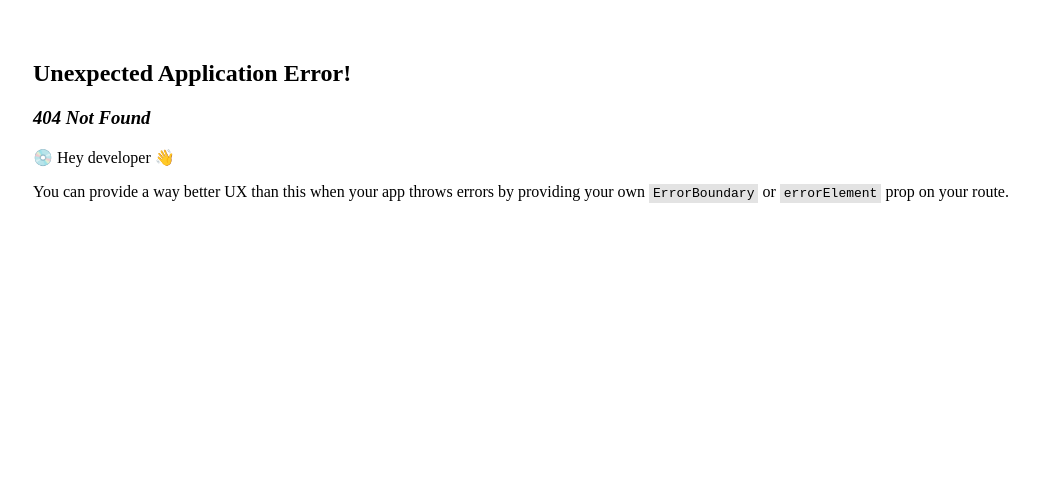
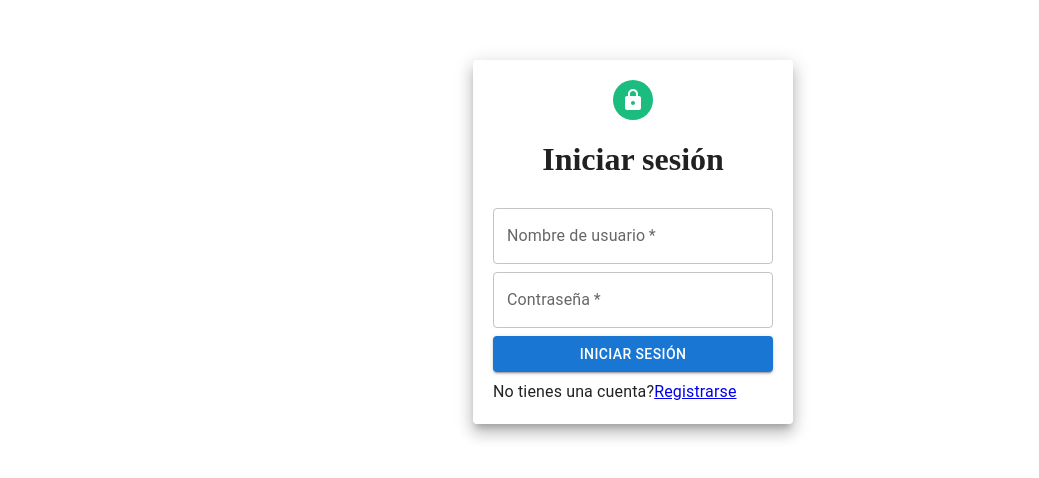
Before and after one commit to Fran250599/React-Products-Managing-Tool, a React (Vite) app: page /login in a window 1280 px wide. Before the commit this address had no page. Shown: the top 478 px of the page, without its empty margins (7-1046 px from the left). Built offline with nearby package versions, Linux system fonts and the light colour scheme.

Commit message:
User context created and working as expected

```diff
--- /dev/null
+++ b/src/contexts/UserContext.jsx
@@ -0,0 +1,32 @@
+// src/contexts/UserContext.jsx
+import React, { createContext, useState, useContext } from 'react';
+
+// Crea un Context para los datos del usuario
+export const UserContext = createContext();
+
+export const UserProvider = ({ children }) => {
+  const [user, setUser] = useState(null);
+
+  const login = (userData) => {
+    setUser(userData);
+  };
+
+
+  const logout = () => {
+    setUser(null);
+  };
+
+  const contextValue = {
+    user,
+    login,
+    logout
+  };
+
+  return (
+    <UserContext.Provider value={contextValue}>
+      {children}
+    </UserContext.Provider>
+  );
+};
+
+export const useUserContext = () => useContext(UserContext);
--- a/src/pages/HomePage.jsx
+++ b/src/pages/HomePage.jsx
@@ -18,6 +18,9 @@ export default function HomePage (){
                 <Grid align="center">
                 <h1>Bienvenido!</h1>
 
+                <Link to="/login">
+                <Button type="submit" color="primary" style={btnStyle} variant="contained" fullWidth >Login</Button>
+                </Link>
                 <Link to="/buyProducts">
                 <Button type="submit" color="primary" style={btnStyle} variant="contained" fullWidth >Comprar productos</Button>
                 </Link>
--- a/src/pages/login.jsx
+++ b/src/pages/login.jsx
@@ -6,10 +6,12 @@ import { Link } from 'react-router-dom';
 import { Grid, Paper, Avatar, TextField, Button, Typography} from '@mui/material';
 import LockIcon from '@mui/icons-material/Lock';
 import axios from 'axios';
+import { useUserContext } from '../contexts/UserContext';
+
 
 
 export default function Login() {
-
+    const { login: contextLogin } = useUserContext();
     // Styles for the components
     const paperStyle = { padding: 20, width: 280, margin: "20px auto" }
     const avatarStyle = { backgroundColor: '#1bbd7e' }
@@ -23,26 +25,33 @@ export default function Login() {
 
     // Function to login
     const login = async () => {
-      const user = {username, password}
-      console.log(user)
-      // GET function to search for the user
-      const res = await axios.post('http://localhost:8080/users/login', user)
+      const userCredentials = { username, password };
+      try {
+        const res = await axios.post('http://localhost:8080/users/login', userCredentials);
 
-      console.log(res.status)
+        if (res.status === 200) {
+          // Si el inicio de sesión es exitoso, actualiza el contexto del usuario
+          contextLogin(res.data); // Asumiendo que res.data contiene los datos del usuario
 
-      if (res.status === 401) {
-        alert("Contraseña incorrecta")
-        return
-      } else if (res.status === 404) {
-        alert("Usuario no encontrado")
-        return
-      } else{
-        alert("Bienvenido "+ user.username)
-
-        // To the home page
-        window.location.href = '/home'
+          // Redirige a la página de inicio
+          window.location.href = '/';
+        } else {
+          // Manejar otros estados de respuesta aquí
+        }
+      } catch (error) {
+        if (error.response) {
+          // Error responses from the server
+          if (error.response.status === 401) {
+            alert("Contraseña incorrecta");
+          } else if (error.response.status === 404) {
+            alert("Usuario no encontrado");
+          }
+        } else {
+          // Other errors
+          console.error("Login error", error);
+        }
       }
-    }
+    };
 
 
   return (
```
Also changed, not shown: src/App.jsx (+5 -5 lines).
